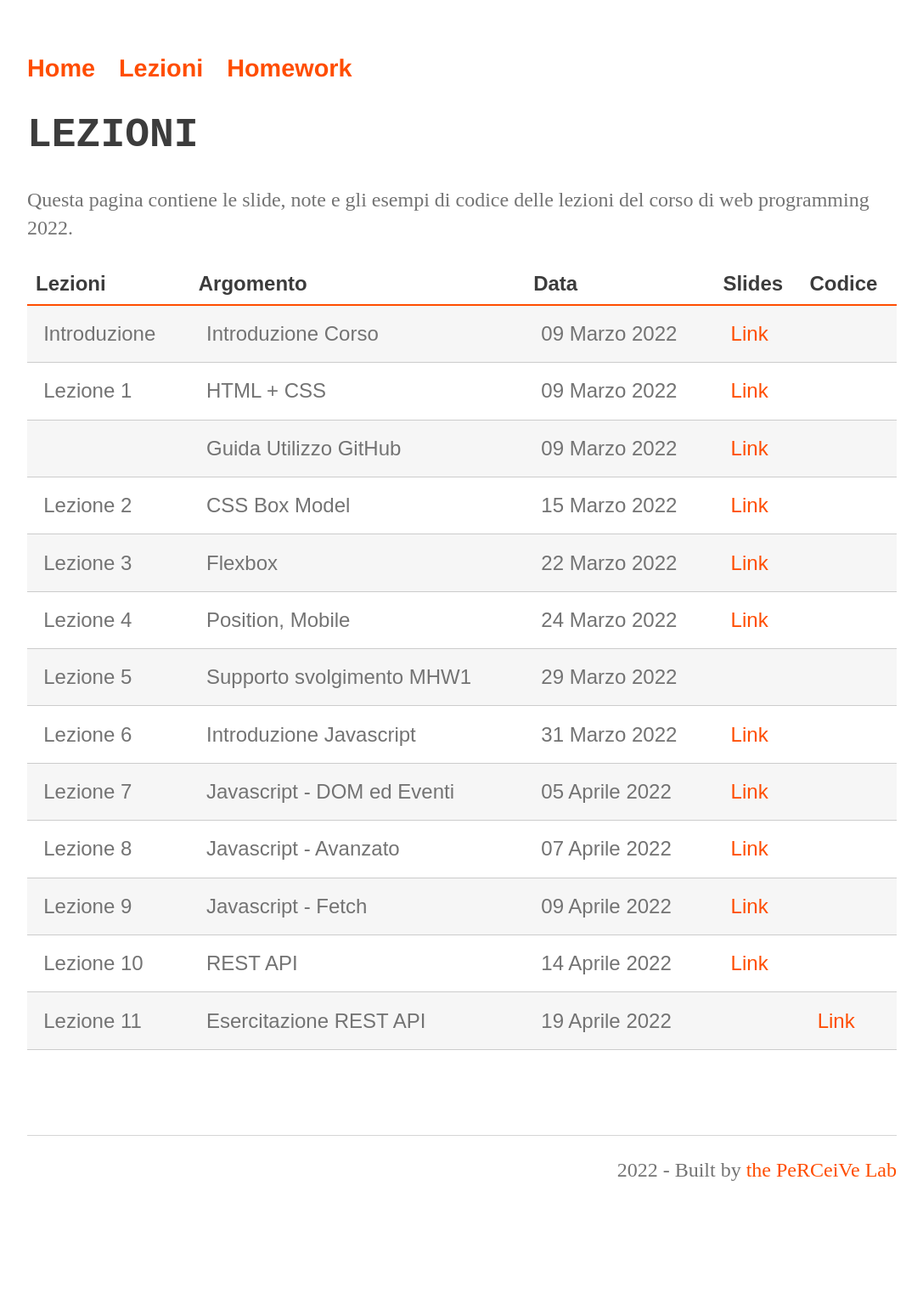
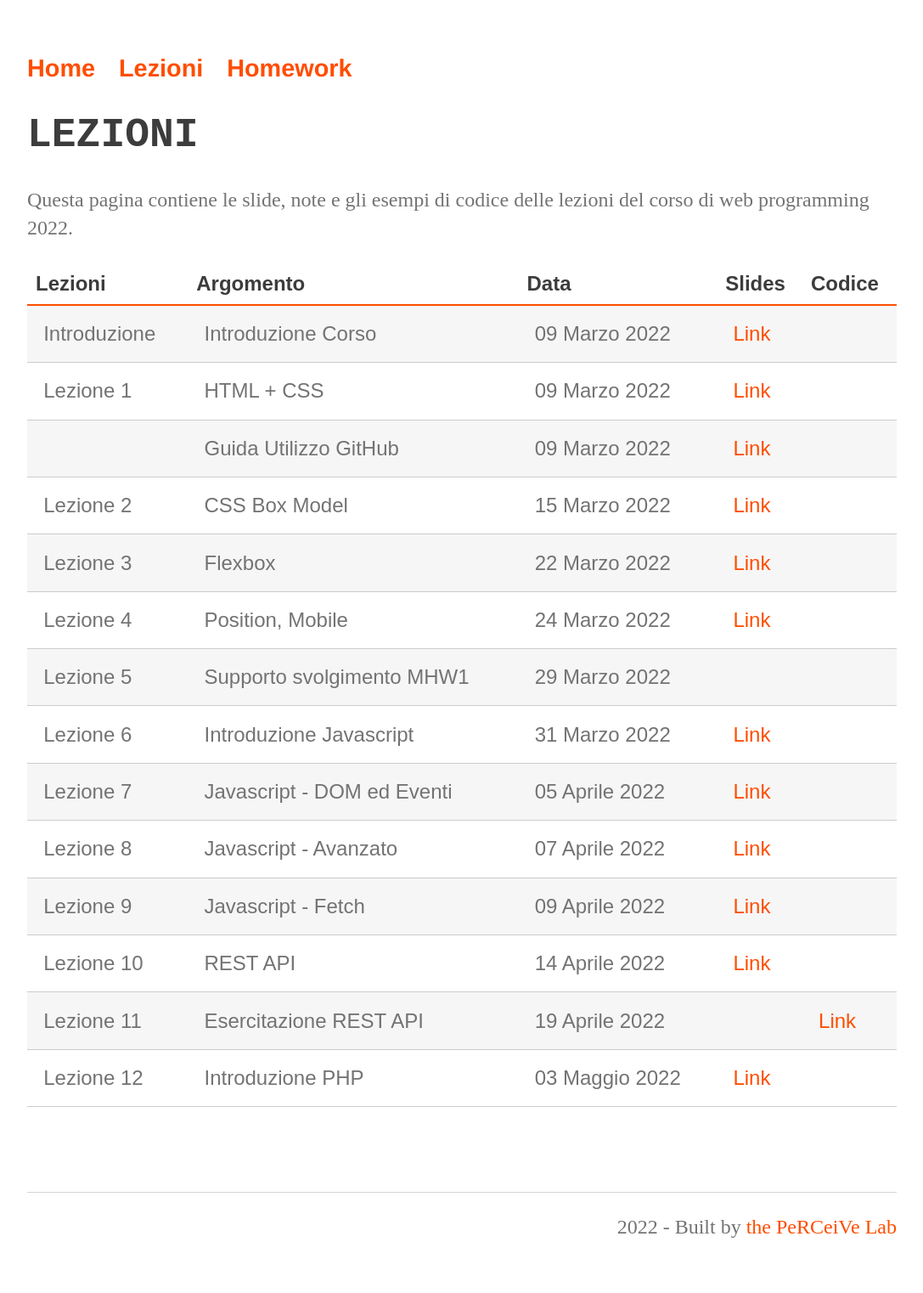
Before and after one commit to perceivelab/database-course, a Jekyll site: the page built from lezioni.md, in a window 1280 px wide. Shown: the whole page at 85% size, without its empty margins (96-1183 px from the left). Built offline with Jekyll 4.4.1, drawn with Linux system fonts in a browser that asks for light colours; our own code applies the rules of GitHub Pages for plain Markdown files; before the commit the page ends 1454 px from its top, so only the background shows below that.

Commit message:
Update lezioni.md

```diff
--- a/lezioni.md
+++ b/lezioni.md
@@ -20,6 +20,7 @@ Questa pagina contiene le slide, note e gli esempi di codice delle lezioni del c
 | Lezione 9  |  Javascript - Fetch                                                | 09 Aprile 2022   | [Link](https://drive.google.com/file/d/1Wu2HLKb4ffzrF5Wj8fcD-iFx1dZ83SQk/view?usp=sharing)                                      |             |
 | Lezione 10  |  REST API                                                | 14 Aprile 2022   | [Link](https://drive.google.com/file/d/1WlqKG1tRm-XBAiWfuhP5-jH0EV9iNCoA/view?usp=sharing)                                      |             |
 | Lezione 11  |  Esercitazione REST API                                                | 19 Aprile 2022   |                      |    [Link](https://studentiunict.sharepoint.com/:u:/s/WebProgramming2022-Esercitazione/EfKoTppb5yhPiq5bhOpxhQEBVo1qXNyjhOrp3Wbvgmew0w?e=jEVGPg)                          |
+| Lezione 12  |  Introduzione PHP                                                | 03 Maggio  2022   | [Link](https://drive.google.com/file/d/19nsemKs2DURwXaTauLqLYQDw7zunwNwl/view?usp=sharing)                                      |             |
 
 
 
```
